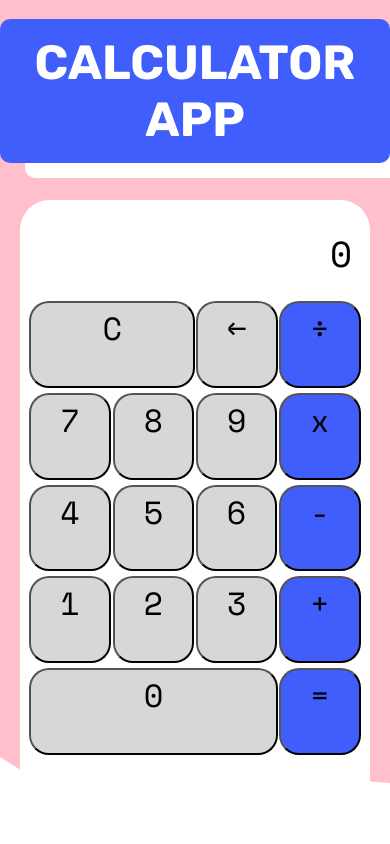
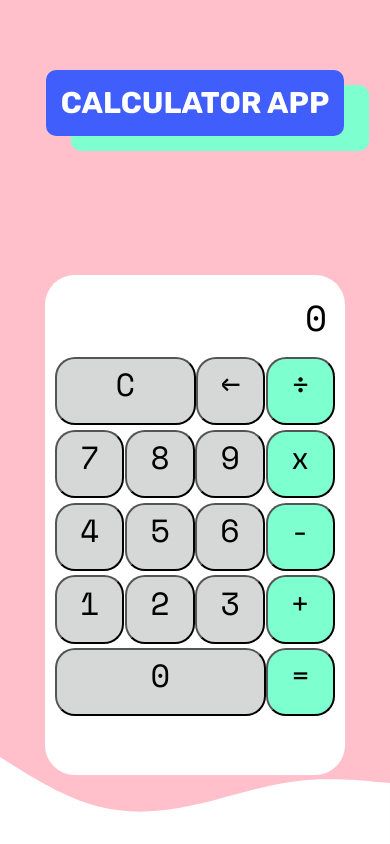
Before and after one commit to pineapplegiant/vanilla-calculator-app, a plain HTML site: page index.html in a window 390 px wide. Drawn offline with nearby package versions, Linux system fonts and the light colour scheme.

Commit message:
Fix 🐛 in multiply, update README, make a bit better on mobile 😌

```diff
--- a/script.js
+++ b/script.js
@@ -28,7 +28,7 @@ function doOperation() {
     case "-":
       total -= intBuffer;
       break;
-    case "*":
+    case "x":
       total *= intBuffer;
       break;
     default:
--- a/style.css
+++ b/style.css
@@ -47,17 +47,12 @@ body {
   text-transform: uppercase;
   color: white;
   background-color: rgb(63, 94, 251);
-  background-color: radial-gradient(
-    circle,
-    rgba(63, 94, 251, 1) 0%,
-    rgba(252, 70, 107, 1) 62%
-  );
 }
 
 .row {
   border: 1px #fff solid;
   border-radius: 5px;
-  justify-content: space-between;
+  justify-content: space-evenly;
   display: flex;
   flex: 1;
   height: 15%;
@@ -120,12 +115,26 @@ button:active {
   width: 100%;
 }
 
-/*Cute lil mediaquery for responsiveness on mobile*/
+/*Cute lil mediaquery for colors && responsiveness on mobile*/
 @media (max-width: 1000px) {
+  .main {
+    height: 500px;
+    width: 300px;
+  }
   body {
     background-color: #ffc0cb;
   }
-  button:hover {
-    background-color: #e0e1e1;
+  .title {
+  font-size: 30px;
+  box-shadow: 25px 15px #7effcf;
+  }
+  .math {
+    background-color: #7effcf;
+  }
+  .math:hover {
+    background-color: #acffe0;
+  }
+  .math:active {
+    background-color: #5cba97;
   }
 }
```
Also changed, not shown: calc-screenhshot.png, 1 other file.
